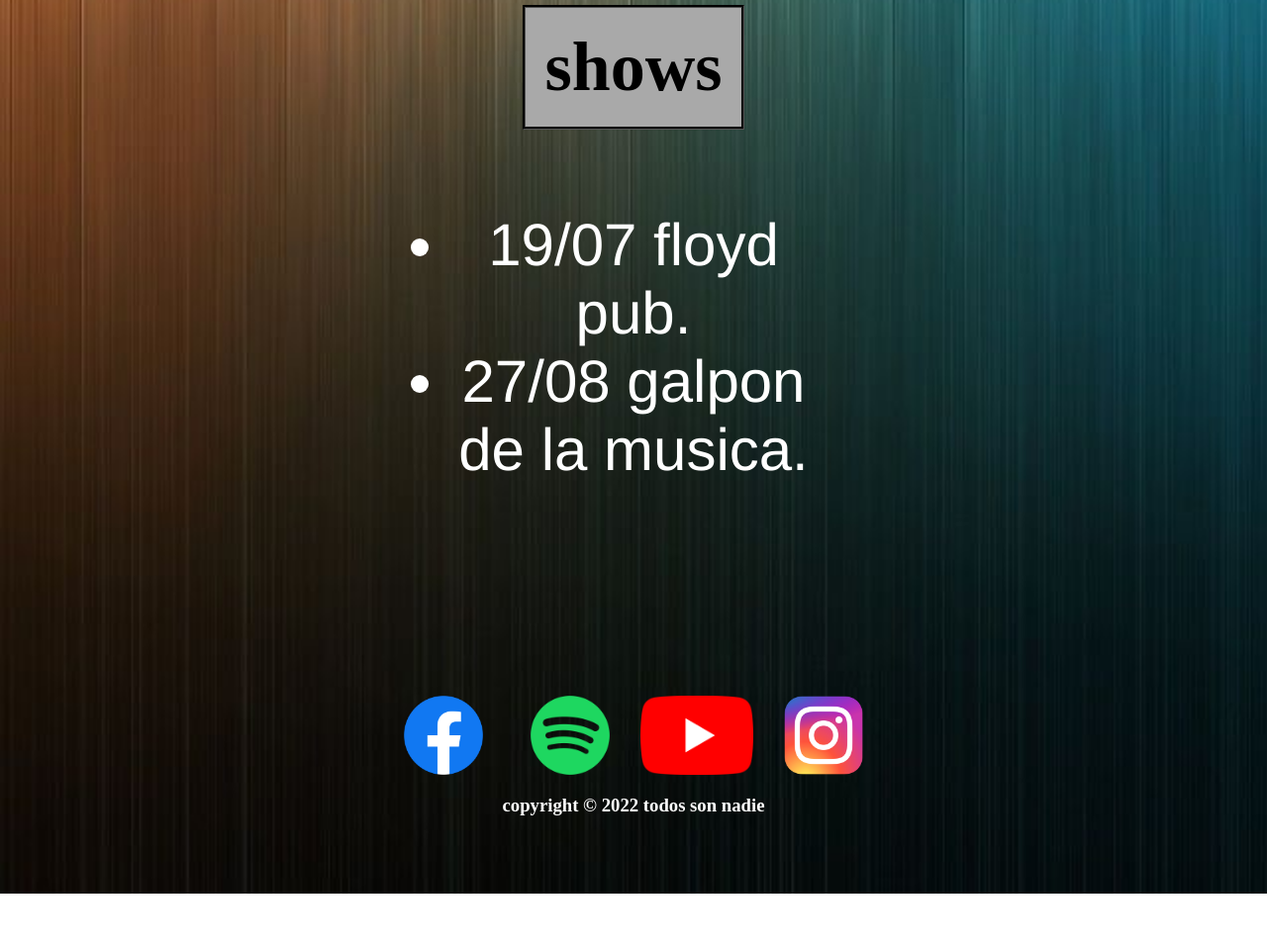
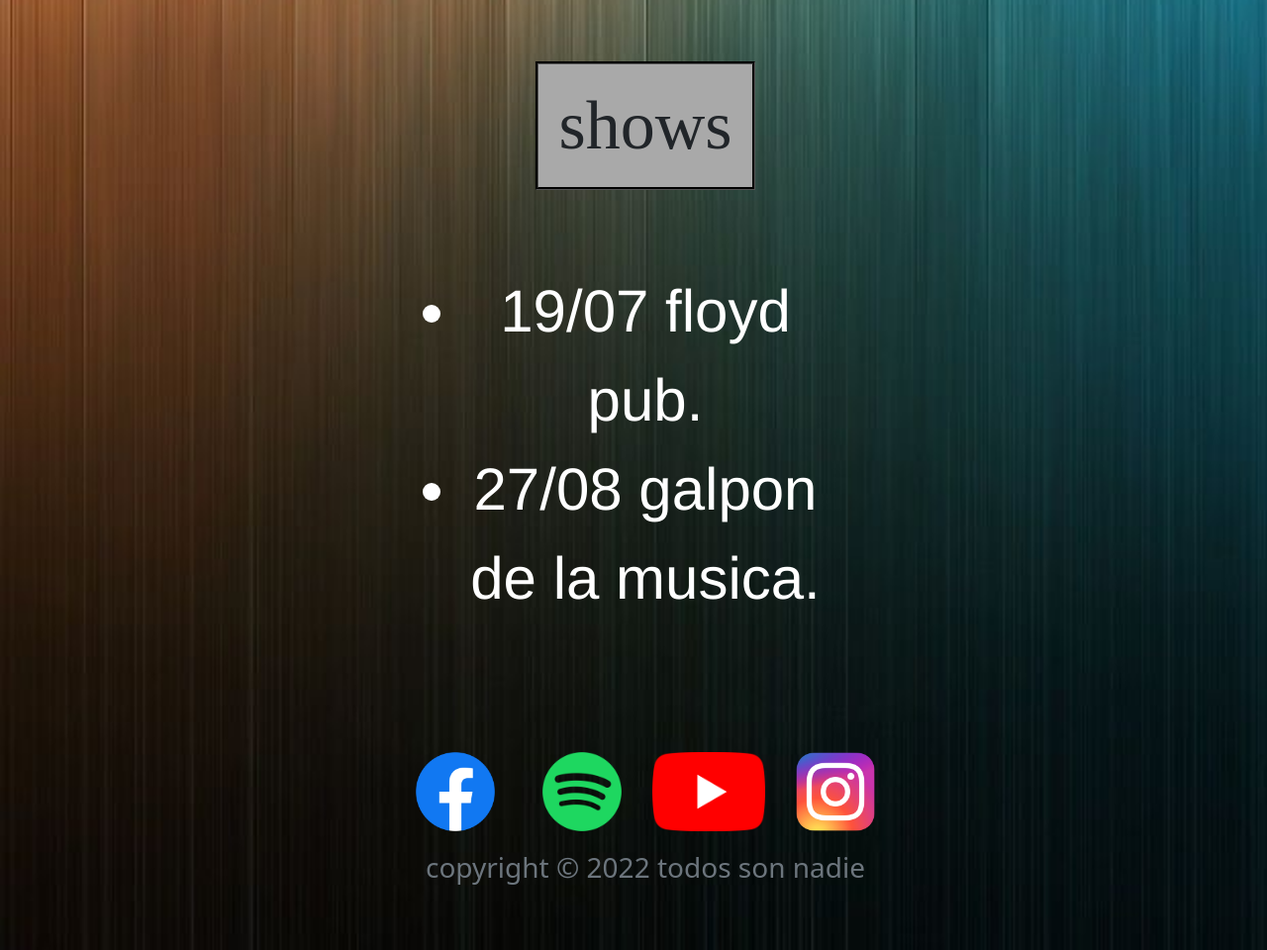
Before and after one commit to nahubass182/proyecto_pagina_tsn, a plain HTML site: page index.html in a window 1280 px wide. Shown: the part 1379-2339 px from the top of the page at 99% size. Before the commit the page ends 2282 px from the top, so only its background shows below. Drawn offline with nearby package versions, Linux system fonts and the light colour scheme; a web font is replaced by a local one.

Commit message:
trabajo_bootstrap

```diff
--- a/index.html
+++ b/index.html
@@ -4,16 +4,18 @@
     <meta charset="UTF-8">
     <meta http-equiv="X-UA-Compatible" content="IE=edge">
     <meta name="viewport" content="width=device-width, initial-scale=1.0">
+    <!-- CSS only -->
+    <link href="https://cdn.jsdelivr.net/npm/bootstrap@5.2.0-beta1/dist/css/bootstrap.min.css" rel="stylesheet" integrity="sha384-0evHe/X+R7YkIZDRvuzKMRqM+OrBnVFBL6DOitfPri4tjfHxaWutUpFmBp4vmVor" crossorigin="anonymous">
     <link rel="stylesheet" href="./css/style.css">
     <title>inicio</title>
 </head>
-<body>
+<body class="container-fluid">
     <!-- menu -->
     <header class="header">
             <nav class="nav-menu">
                 <input type="checkbox" id="check">
                 <label for="check" class="checkbtn">
-                    <i class="menu-icon"><img src="./image/menuBlanco.png.crdownload" alt=""></i>
+                    <i class="menu-icon"><img src="./image/burger.png" alt=""></i>
                 </label>
                 <ul class="menu">
                     <li><a href="index.html" class="menu__lista">inicio</a></li>
@@ -44,11 +46,12 @@
         <div class="grid-shows">
         <h2 class="mifuente">shows</h2>
         </div>
-        <ul class="fechas">
+        <ul class="fechas" class="">
             <li>19/07 floyd pub.</li>
             <li>27/08 galpon de la musica.</li>
         </ul>
     </section>
+
     <!-- pie de pagina -->
     <footer class="logos">
         <div class="face">
@@ -64,7 +67,7 @@
         <a href="https://www.instagram.com/todossonnadie/?hl=es" target="_blank"><img src="./image/Instagram_logo_2016.svg.png" alt="logoinsta" class="logos__redes"></a>
         </div>
         <div class="copy">
-        <h3>copyright © 2022 todos son nadie</h3>
+        <h3 class="text-muted">copyright © 2022 todos son nadie</h3>
         </div>
     </footer>
 </body>
```
Also changed, not shown: pages/banda.html (+5 -3 lines), image/burger.png (added).
